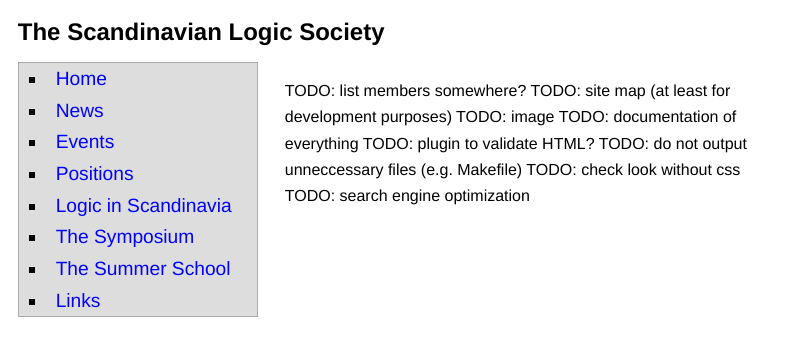
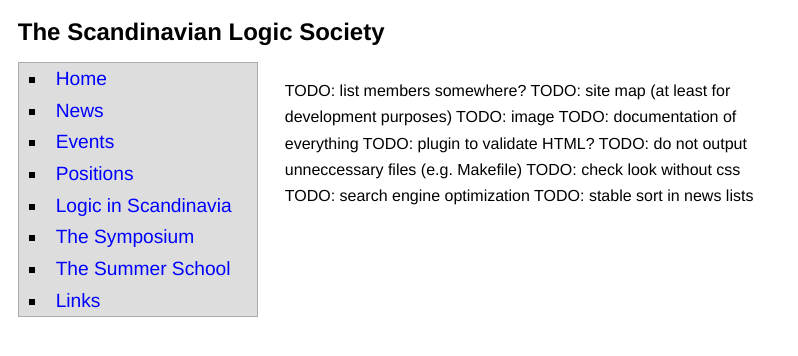
Before and after one commit to scandinavianlogic/scandinavianlogic.github.io, a Jekyll site: the page built from TODO.md, in a window 1280 px wide. Shown: the top 356 px of the page, without its empty margins (0-798 px from the left). Built offline with Jekyll 4.4.1, drawn with Linux system fonts in a browser that asks for light colours; our own code applies the rules of GitHub Pages for plain Markdown files.

Commit message:
added TODO

```diff
--- a/TODO.md
+++ b/TODO.md
@@ -8,3 +8,4 @@
 {{ "TODO: do not output unneccessary files (e.g. Makefile)" | log_warning }}
 {{ "TODO: check look without css" | log_warning }}
 {{ "TODO: search engine optimization" | log_warning }}
+{{ "TODO: stable sort in news lists" | log_warning }}
```
